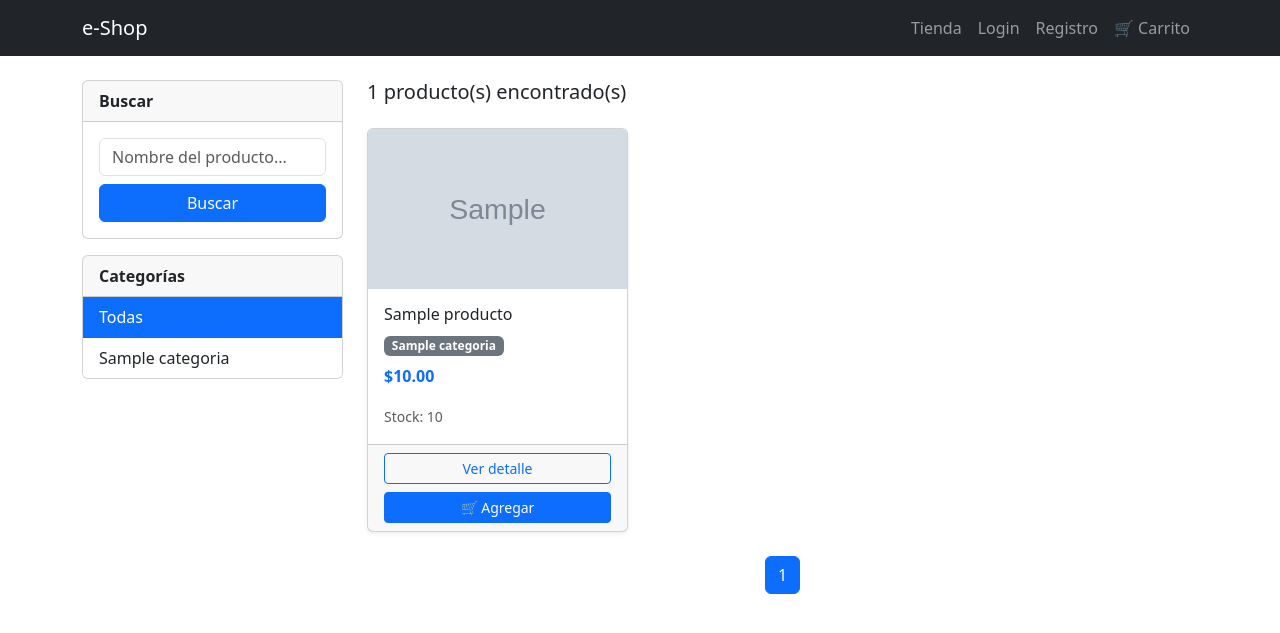
After one commit to Brihtm/ecommerce, a Flask app: page /tienda in a window 1280 px wide. The commit adds this page. Shown: the top 633 px of the page. Run offline with Flask 3, Linux system fonts and the light colour scheme; tables that the repository leaves empty hold one stand-in row (values such as "Sample post"); grey boxes marked "Sample" are stand-in pictures.

Commit message:
Configuracion carrito

```diff
--- a/app/blueprints/public/routes.py
+++ b/app/blueprints/public/routes.py
@@ -1,14 +1,211 @@
-from flask import render_template
-from . import public_bp
+from flask import render_template, redirect, url_for, flash, request, session
+from flask_login import login_required, current_user
+from app import db
+from app.models import Producto, Categoria, Pedido, DetallePedido
+from app.blueprints.public import public_bp
 
+
+# ── HOME ──────────────────────────────────────────────────────────
 @public_bp.route('/')
 def home():
-    return render_template('public/home.html')
+    productos_destacados = Producto.query.filter_by(activo=True).limit(8).all()
+    categorias = Categoria.query.filter_by(activa=True).all()
+    print(productos_destacados)
+    print(categorias)
+    return render_template('public/home.html',
+                           productos=productos_destacados,
+                           categorias=categorias)
 
+
+# ── TIENDA ────────────────────────────────────────────────────────
 @public_bp.route('/tienda')
 def tienda():
-    return render_template('public/tienda.html')
+    categoria_id = request.args.get('categoria', type=int)
+    busqueda     = request.args.get('q', '').strip()
+    pagina       = request.args.get('pagina', 1, type=int)
 
-@public_bp.route('/contacto')
-def contacto():
-    return render_template('public/contacto.html')
+    query = Producto.query.filter_by(activo=True)
+
+    # Filtro por categoría
+    if categoria_id:
+        query = query.filter_by(categoria_id=categoria_id)
+
+    # Filtro por búsqueda
+    if busqueda:
+        query = query.filter(Producto.nombre.ilike(f'%{busqueda}%'))
+
+    # Paginación: 9 productos por página
+    productos  = query.paginate(page=pagina, per_page=9, error_out=False)
+    categorias = Categoria.query.filter_by(activa=True).all()
+
+    return render_template('public/tienda.html',
+                           productos=productos,
+                           categorias=categorias,
+                           categoria_id=categoria_id,
+                           busqueda=busqueda)
+
+
+# ── DETALLE DE PRODUCTO ───────────────────────────────────────────
+@public_bp.route('/producto/<int:id>')
+def detalle_producto(id):
+    producto = Producto.query.get_or_404(id)
+    relacionados = Producto.query.filter(
+        Producto.categoria_id == producto.categoria_id,
+        Producto.id != producto.id,
+        Producto.activo == True
+    ).limit(4).all()
+    return render_template('public/detalle_producto.html',
+                           producto=producto,
+                           relacionados=relacionados)
+
+
+# ── CARRITO ───────────────────────────────────────────────────────
+@public_bp.route('/carrito')
+def carrito():
+    carrito   = session.get('carrito', {})
+    items     = []
+    total     = 0
+
+    for prod_id, cantidad in carrito.items():
+        producto = Producto.query.get(int(prod_id))
+        if producto:
+            subtotal = float(producto.precio) * cantidad
+            total   += subtotal
+            items.append({
+                'producto': producto,
+                'cantidad': cantidad,
+                'subtotal': subtotal
+            })
+
+    return render_template('public/carrito.html',
+                           items=items,
+                           total=total)
+
+
+@public_bp.route('/carrito/agregar/<int:id>', methods=['POST'])
+def agregar_carrito(id):
+    producto = Producto.query.get_or_404(id)
+
+    if not producto.tiene_stock():
+        flash('Producto sin stock disponible.', 'warning')
+        return redirect(url_for('public.tienda'))
+
+    carrito = session.get('carrito', {})
+    clave   = str(id)
+    cantidad_solicitada = int(request.form.get('cantidad', 1))
+
+    # Sumar si ya existe en el carrito
+    carrito[clave] = carrito.get(clave, 0) + cantidad_solicitada
+
+    # No superar el stock disponible
+    if carrito[clave] > producto.stock:
+        carrito[clave] = producto.stock
+        flash('Cantidad ajustada al stock disponible.', 'info')
+
+    session['carrito'] = carrito
+    flash(f'"{producto.nombre}" agregado al carrito.', 'success')
+    return redirect(url_for('public.carrito'))
+
+
+@public_bp.route('/carrito/eliminar/<int:id>')
+def eliminar_carrito(id):
+    carrito = session.get('carrito', {})
+    carrito.pop(str(id), None)
+    session['carrito'] = carrito
+    flash('Producto eliminado del carrito.', 'info')
+    return redirect(url_for('public.carrito'))
+
+
+@public_bp.route('/carrito/vaciar')
+def vaciar_carrito():
+    session.pop('carrito', None)
+    flash('Carrito vaciado.', 'info')
+    return redirect(url_for('public.tienda'))
+
+
+# ── PAGO ──────────────────────────────────────────────────────────
+@public_bp.route('/pago', methods=['GET', 'POST'])
+@login_required
+def pago():
+    carrito = session.get('carrito', {})
+
+    if not carrito:
+        flash('Tu carrito está vacío.', 'warning')
+        return redirect(url_for('public.tienda'))
+
+    if request.method == 'POST':
+        direccion = request.form.get('direccion', '').strip()
+        notas     = request.form.get('notas', '').strip()
+
+        if not direccion:
+            flash('La dirección de entrega es obligatoria.', 'danger')
+            return redirect(url_for('public.pago'))
+
+        # Crear el pedido
+        nuevo_pedido = Pedido(
+            usuario_id = current_user.id,
+            direccion  = direccion,
+            notas      = notas,
+            estado     = 'pendiente'
+        )
+        db.session.add(nuevo_pedido)
+        db.session.flush()   # obtiene el ID sin hacer commit
+
+        # Crear los detalles y descontar stock
+        for prod_id, cantidad in carrito.items():
+            producto = Producto.query.get(int(prod_id))
+            if producto and producto.stock >= cantidad:
+                detalle = DetallePedido(
+                    pedido_id       = nuevo_pedido.id,
+                    producto_id     = producto.id,
+                    cantidad        = cantidad,
+                    precio_unitario = producto.precio
+                )
+                producto.stock -= cantidad
+                db.session.add(detalle)
+
+        nuevo_pedido.calcular_total()
+        db.session.commit()
+
+        # Vaciar carrito de la sesión
+        session.pop('carrito', None)
+
+        flash('¡Pedido realizado con éxito!', 'success')
+        return redirect(url_for('public.confirmacion', id=nuevo_pedido.id))
+
+    # GET → mostrar resumen antes de confirmar
+    items = []
+    total = 0
+    for prod_id, cantidad in carrito.items():
+        producto = Producto.query.get(int(prod_id))
+        if producto:
+            subtotal = float(producto.precio) * cantidad
+            total   += subtotal
+            items.append({'producto': producto,
+                          'cantidad': cantidad,
+                          'subtotal': subtotal})
+
+    return render_template('public/pago.html', items=items, total=total)
+
+
+# ── CONFIRMACIÓN ──────────────────────────────────────────────────
+@public_bp.route('/confirmacion/<int:id>')
+@login_required
+def confirmacion(id):
+    pedido = Pedido.query.get_or_404(id)
+
+    # Seguridad: solo el dueño del pedido puede verlo
+    if pedido.usuario_id != current_user.id:
+        abort(403)
+
+    return render_template('public/confirmacion.html', pedido=pedido)
+
+
+# ── MIS PEDIDOS ───────────────────────────────────────────────────
+@public_bp.route('/mis-pedidos')
+@login_required
+def mis_pedidos():
+    pedidos = Pedido.query.filter_by(
+        usuario_id=current_user.id
+    ).order_by(Pedido.fecha.desc()).all()
+    return render_template('public/mis_pedidos.html', pedidos=pedidos)
--- a/app/templates/base.html
+++ b/app/templates/base.html
@@ -20,7 +20,7 @@
                             Admin
                         </a>
                     {% else %}
-                        <a class="nav-link" href="{{ url_for('public.mis_pedidos') }}">
+                        <a class="nav-link" href="{{ url_for('public.mis_pedidos.home') }}">
                             Mis pedidos
                         </a>
                     {% endif %}
@@ -37,6 +37,12 @@
                         Registro
                     </a>
                 {% endif %}
+                <!--Carrito de compras-->
+                <a class="nav-link" href="{{ url_for('public.carrito') }}">
+                  🛒 Carrito
+
+                </a>
+
             </div>
         </div>
     </nav>
--- /dev/null
+++ b/app/templates/public/tienda.html
@@ -0,0 +1,119 @@
+{% extends 'base.html' %}
+{% block title %}Tienda{% endblock %}
+
+{% block content %}
+<div class="row">
+
+  <!-- Sidebar filtros -->
+  <div class="col-md-3">
+    <div class="card mb-3">
+      <div class="card-header fw-bold">Buscar</div>
+      <div class="card-body">
+        <form method="GET">
+          <input type="text" name="q" value="{{ busqueda }}"
+                 class="form-control mb-2" placeholder="Nombre del producto...">
+          <button class="btn btn-primary w-100">Buscar</button>
+        </form>
+      </div>
+    </div>
+
+    <div class="card">
+      <div class="card-header fw-bold">Categorías</div>
+      <div class="list-group list-group-flush">
+        <a href="{{ url_for('public.tienda') }}"
+           class="list-group-item list-group-item-action
+                  {% if not categoria_id %}active{% endif %}">
+          Todas
+        </a>
+        {% for cat in categorias %}
+        <a href="{{ url_for('public.tienda', categoria=cat.id) }}"
+           class="list-group-item list-group-item-action
+                  {% if categoria_id == cat.id %}active{% endif %}">
+          {{ cat.nombre }}
+        </a>
+        {% endfor %}
+      </div>
+    </div>
+  </div>
+
+  <!-- Grilla de productos -->
+  <div class="col-md-9">
+    <div class="d-flex justify-content-between mb-3">
+      <h5>{{ productos.total }} producto(s) encontrado(s)</h5>
+    </div>
+
+    {% if productos.items %}
+    <div class="row row-cols-1 row-cols-md-3 g-4">
+      {% for p in productos.items %}
+      <div class="col">
+        <div class="card h-100 shadow-sm">
+          {% if p.imagen %}
+            <img src="{{ url_for('static', filename='img/' + p.imagen) }}"
+                 class="card-img-top" style="height:160px; object-fit:cover;">
+          {% else %}
+            <div class="bg-light text-center py-4 text-muted">Sin imagen</div>
+          {% endif %}
+          <div class="card-body">
+            <h6 class="card-title">{{ p.nombre }}</h6>
+            <span class="badge bg-secondary">{{ p.categoria.nombre }}</span>
+            <p class="text-primary fw-bold mt-2">${{ "%.2f"|format(p.precio) }}</p>
+            <small class="text-muted">Stock: {{ p.stock }}</small>
+          </div>
+          <div class="card-footer d-grid gap-2">
+            <a href="{{ url_for('public.detalle_producto', id=p.id) }}"
+               class="btn btn-sm btn-outline-primary">Ver detalle</a>
+            <form method="POST"
+                  action="{{ url_for('public.agregar_carrito', id=p.id) }}">
+              <input type="hidden" name="cantidad" value="1">
+              <button class="btn btn-sm btn-primary w-100"
+                      {% if not p.tiene_stock() %}disabled{% endif %}>
+                🛒 Agregar
+              </button>
+            </form>
+          </div>
+        </div>
+      </div>
+      {% endfor %}
+    </div>
+
+    <!-- Paginación -->
+    <nav class="mt-4">
+      <ul class="pagination justify-content-center">
+        {% if productos.has_prev %}
+        <li class="page-item">
+          <a class="page-link"
+             href="{{ url_for('public.tienda', pagina=productos.prev_num,
+                             categoria=categoria_id, q=busqueda) }}">
+            Anterior
+          </a>
+        </li>
+        {% endif %}
+        {% for num in productos.iter_pages() %}
+          {% if num %}
+          <li class="page-item {% if num == productos.page %}active{% endif %}">
+            <a class="page-link"
+               href="{{ url_for('public.tienda', pagina=num,
+                               categoria=categoria_id, q=busqueda) }}">
+              {{ num }}
+            </a>
+          </li>
+          {% endif %}
+        {% endfor %}
+        {% if productos.has_next %}
+        <li class="page-item">
+          <a class="page-link"
+             href="{{ url_for('public.tienda', pagina=productos.next_num,
+                             categoria=categoria_id, q=busqueda) }}">
+            Siguiente
+          </a>
+        </li>
+        {% endif %}
+      </ul>
+    </nav>
+
+    {% else %}
+    <div class="alert alert-info">No se encontraron productos.</div>
+    {% endif %}
+  </div>
+</div>
+{% endblock %}
```
Also changed, not shown: app/blueprints/admin/routes.py (+6 -3 lines), app/templates/public/carrito.html (added, +56 -0 lines), app/templates/public/confirmacion.html (added, +35 -0 lines), app/templates/public/home.html (+53 -4 lines), app/templates/public/pago.html (added, +54 -0 lines).
